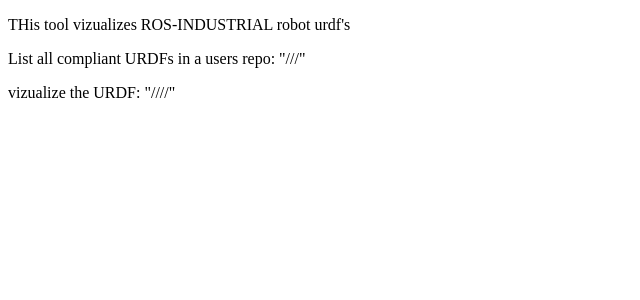
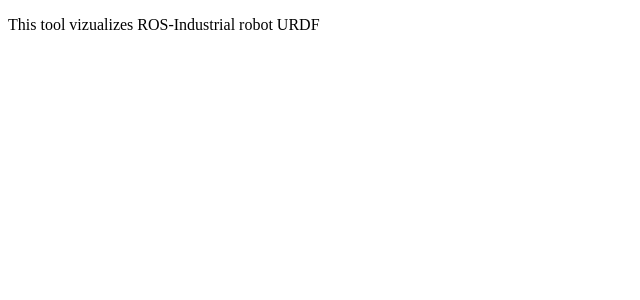
Before and after one commit to AustinDeric/github_urdf_viz, a Flask app: page / in a window 1280 px wide. Shown: the top 300 px of the page, without its empty margins (0-640 px from the left). Run offline with Flask 2, Linux system fonts and the light colour scheme.

Commit message:
working EB

```diff
--- a/application.py
+++ b/application.py
@@ -1,113 +1,17 @@
 from flask import Flask
 from flask import render_template
-import requests
-import json
-from pathlib import PurePath
-import docker
-import time
-
+# EB looks for an 'application' callable by default.
 application = Flask(__name__)
 
-def ros_command(cmd=None):
-    return '/bin/bash -c "source /opt/ros/kinetic/setup.bash && {}"'.format(cmd)
-
-def workspace_command(cmd=None):
-    return ros_command('source /workspace/devel/setup.bash && {}'.format(cmd))
-
+# add a rule for the index page.
 @application.route('/')
-def show_index():
+def root_index():
     return render_template('index.html')
 
-@application.route('/<owner>/<repo>/<branch>')
-def list_robots(owner=None, repo=None, branch=None):
-
-    sha_url = 'https://api.github.com/repos/{}/{}/branches/{}'.format(owner, repo, branch)
-    r = requests.get(sha_url)
-    print 'sha url: ' + r.url
-    print 'sha status code: ' + str(r.status_code)
-    sha_data = json.loads(r.text)
-    sha = sha_data['commit']['sha']
-
-    tree_payload = {'recursive': '1'}
-    tree_url = 'https://api.github.com/repos/{}/{}/git/trees/{}'.format(owner, repo, sha)
-    x = requests.get(tree_url, tree_payload)
-    print 'tree url: ' + r.url
-    print 'tree status code: ' + str(x.status_code)
-    tree_data = json.loads(x.text)
-    robots = []
-    for i in tree_data['tree']:
-        if PurePath(i['path']).suffix=='.launch':
-            if((PurePath(i['path']).stem)[0:5]=='load_'):
-                robot_name = PurePath(i['path']).stem[5:]
-                new_path = 'localhost:5000/{}/{}/{}/{}'.format(owner, repo, branch, robot_name)
-                robots.append({'href': new_path, 'caption': robot_name})
-
-    return render_template('list_robots.html', robots=robots)
-
-@application.route('/<owner>/<repo>/<branch>/<robot>')
-def urdfviz(owner=None, repo=None, branch=None, robot=None):
-
-    # web stuff
-    sha_url = 'https://api.github.com/repos/{}/{}/branches/{}'.format(owner, repo, branch)
-    r = requests.get(sha_url)
-    print('sha url: ' + r.url)
-    print('sha status code: ' + str(r.status_code))
-    sha_data = json.loads(r.text)
-    sha = sha_data['commit']['sha']
-
-    tree_payload = {'recursive': '1'}
-    tree_url = 'https://api.github.com/repos/{}/{}/git/trees/{}'.format(owner, repo, sha)
-    x = requests.get(tree_url, tree_payload)
-    print 'tree url: ' + x.url
-    print 'tree status code: ' + str(x.status_code)
-    tree_data = json.loads(x.text)
-    for i in tree_data['tree']:
-        if PurePath(i['path']).suffix == '.launch':
-            if ((PurePath(i['path']).stem)[0:5] == 'load_'):
-                if PurePath(i['path']).stem[5:] == robot:
-                    launch_file_rel_path = i['path']
-    mesh_url = 'https://raw.githubusercontent.com/{}/{}/{}/'.format(owner, repo, branch)
-
-    #docker stuff
-    t = time.time()
-    client = docker.from_env()
-    cont = client.containers.run('rosindustrial/viz:kinetic', ros_command('roslaunch viz.launch'), detach=True, network_mode='host', publish_all_ports=True)
-    time.sleep(3)
-    print '----------------'
-    print 'ps -ef'
-    print cont.exec_run(ros_command('ps -ef'))
-    print '----------------'
-    print 'rostopic list'
-    print cont.exec_run(ros_command('rostopic list'))
-    print '----------------'
-    print 'mkdir'
-    print cont.exec_run('mkdir /workspace/src/{}'.format(repo))
-    print '----------------'
-    print 'git clone'
-    print cont.exec_run('git clone -b {} https://github.com/{}/{} /workspace/src/{}'.format(branch, owner, repo, repo))
-    print '----------------'
-    print 'catkin build'
-    print cont.exec_run(ros_command('catkin build --workspace /workspace'))
-    print '----------------'
-    print 'roslaunch'
-    cmd = workspace_command('roslaunch /workspace/src/{}/{}'.format(repo, launch_file_rel_path))
-    print cont.exec_run(cmd)
-    print '----------------'
-    print 'rosparam'
-    print cont.exec_run(ros_command('rosparam get /robot_description'))
-    print '----------------'
-    print 'ps -ef'
-    print cont.exec_run(ros_command('ps -ef'))
-    print '----------------'
-    print 'rostopic list'
-    print cont.exec_run(ros_command('rostopic list'))
-
-
-    print 'elapsed time: ' + str(time.time() - t)
-
-
-    return render_template('viz.html', robot_name=robot, mesh_url=mesh_url)
 
 # run the app.
 if __name__ == "__main__":
+    # Setting debug to True enables debug output. This line should be
+    # removed before deploying a production app.
+    application.debug = True
     application.run()
--- a/templates/index.html
+++ b/templates/index.html
@@ -5,8 +5,6 @@
     <title>URDF Viz</title>
 </head>
 <body>
-    <p>THis tool vizualizes ROS-INDUSTRIAL robot urdf's<p>
-    <p>List all compliant URDFs in a users repo: "/<owner>/<repo>/<branch>"<p>
-    <p>vizualize the URDF: "/<owner>/<repo>/<branch>/<robot>"<p>
+    <p>This tool vizualizes ROS-Industrial robot URDF<p>
 </body>
 </html>
```
Also changed, not shown: requirements.txt (+4 -15 lines).
